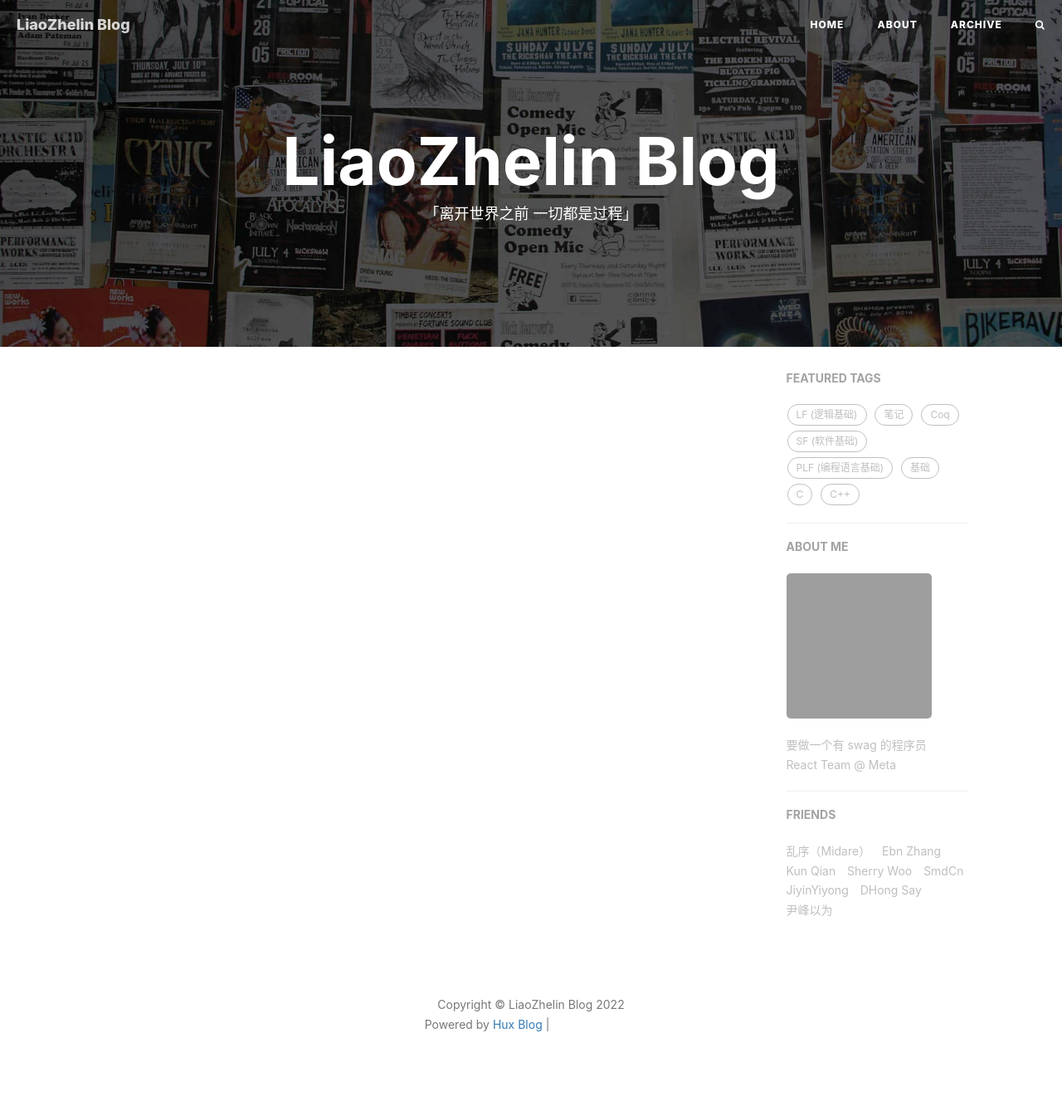
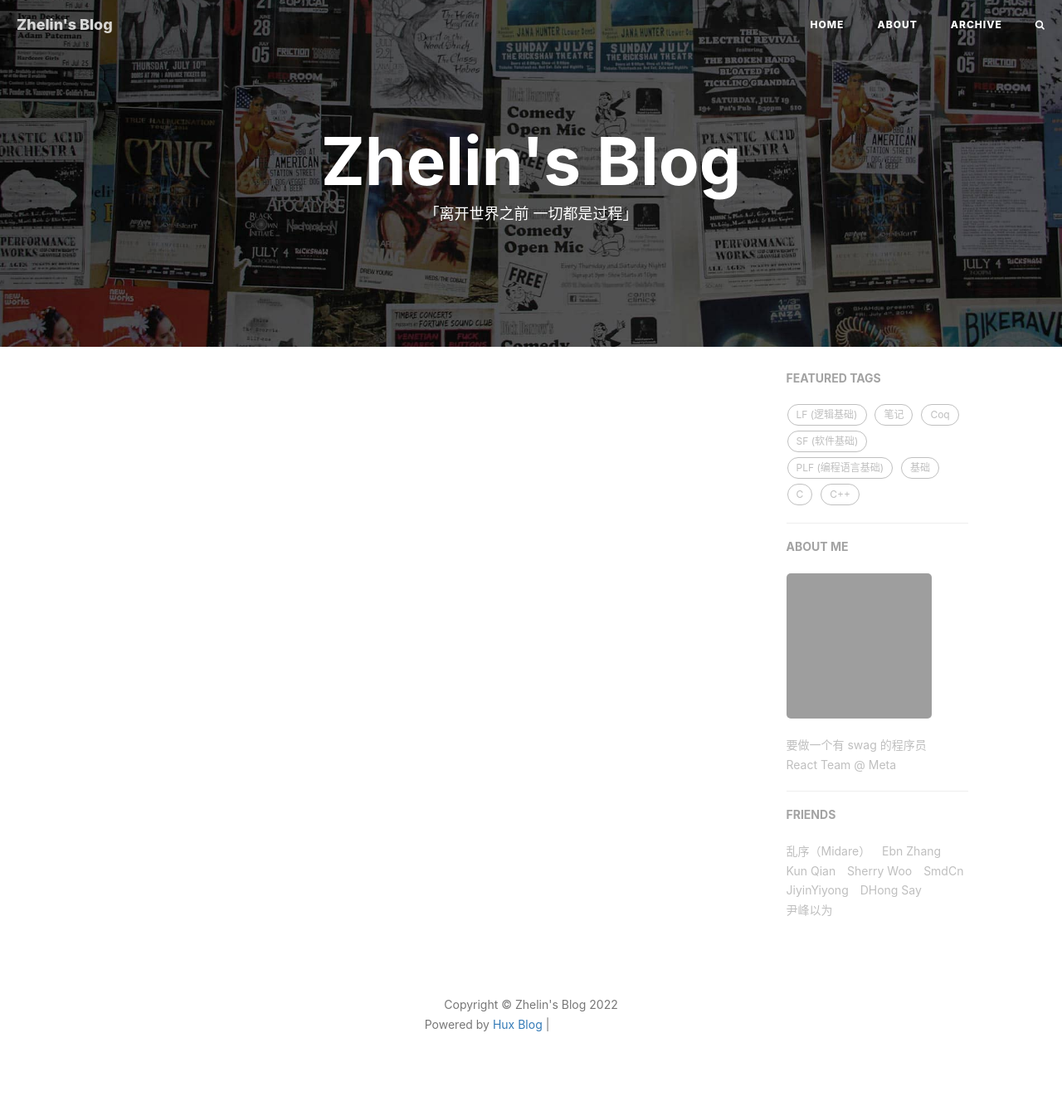
Before and after one commit to liaozhelin/liaozhelin.github.io, a Jekyll site: the page built from index.html, in a window 1280 px wide. Shown: the whole page at 83% size. Built offline with Jekyll 4.4.1, drawn with Linux system fonts in a browser that asks for light colours; nearby versions of some CDN libraries; the list of posts is cut into pages by our own code; comment, search, counter and statistics services are not loaded; some of the changed lines change nothing that is shown; grey boxes are pictures that could not be loaded.

Commit message:
修改config
Signed-off-by: LiaoZhelin <zhangzhoulzl@gamil.com>

```diff
--- a/_config.yml
+++ b/_config.yml
@@ -1,10 +1,10 @@
 # Site settings
-title: LiaoZhelin Blog
-SEOTitle: 廖哲霖的博客 | LiaoZhelin Blog
+title: Zhelin's Blog
+SEOTitle: 廖哲霖的博客
 header-img: img/home-bg.jpg
 email: zhangzhoulzl@gmail.com
-description: "这里是 @LzL廖哲霖 的个人博客，与你一起发现更大的世界 | 要做一个有 swag 的程序员"
-keyword: "廖哲霖, LzL廖哲霖, Hux, 鬼栈, huxpro, @huxpro, 黄玄的博客, Hux Blog, 博客, 个人网站, 互联网, Web, JavaScript, React, React Native, 前端, 设计"
+description: "Hi,这里是 @廖哲霖 的个人博客 | 要做一个有思维的程序员"
+keyword: " 杂谈, 硬件 , 软件 , 三维设计 , Linux , 深度学习 "
 #url: "https://huangxuan.me" # your host, for absolute URL
 baseurl: "" # for example, '/blog' if your blog hosted on 'host/blog'
 
```
